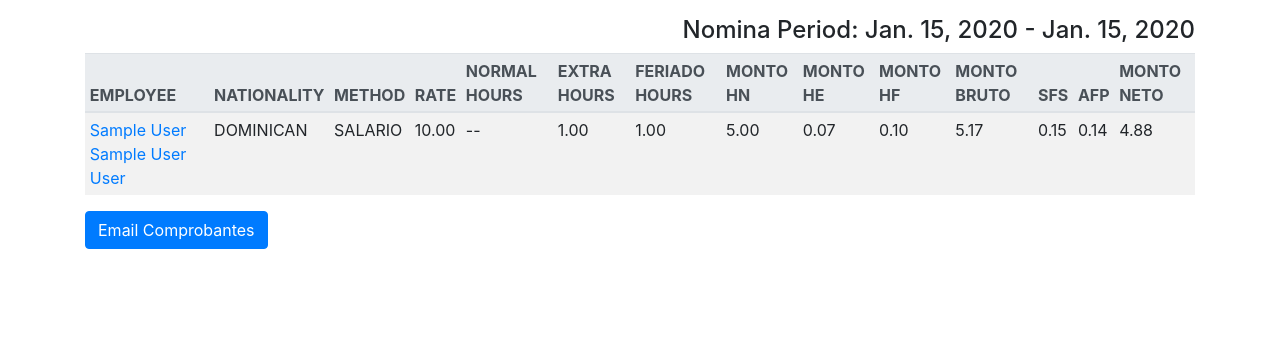
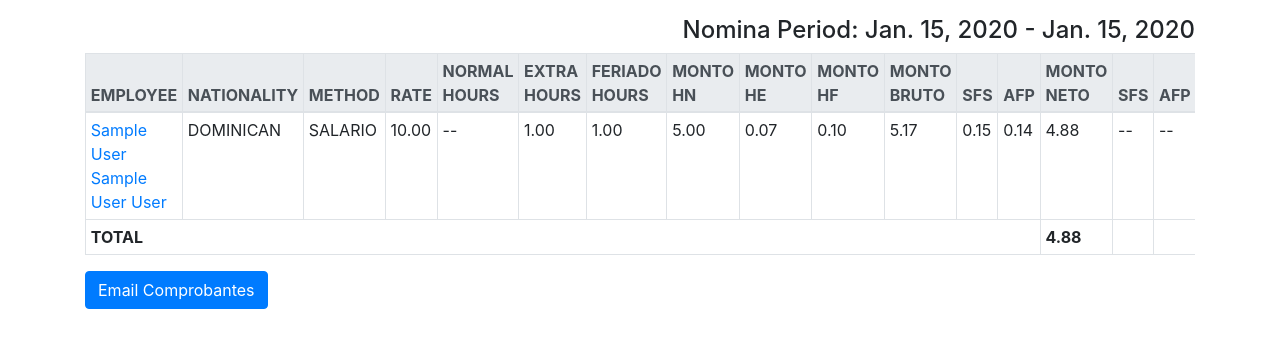
Before and after one commit to g8jedi/jelly, a Django app: page /human-resources/nomina/1/ in a window 1280 px wide. Shown: the part 128-476 px from the top of the page. Run offline with Django 3.2, Linux system fonts and the light colour scheme; tables that the repository leaves empty hold one stand-in row (values such as "Sample post"); some libraries are stand-ins or nearby versions.

Commit message:
refactor

```diff
--- a/human_resources/admin.py
+++ b/human_resources/admin.py
@@ -6,7 +6,7 @@ admin.site.register(Comprobante)
 
 
 class EmployeeAdmin(admin.ModelAdmin):
-    list_display = ('full_name', 'active', 'payment_method', 'email', 'salary', 'hourly')
+    list_display = ('full_name', 'nationality', 'active', 'hire_date', 'email', 'identification')
     list_filter = ('active', 'nationality', 'payment_method')
     search_fields = ('surname', 'middle_name', 'forename')
 
--- a/human_resources/models.py
+++ b/human_resources/models.py
@@ -158,25 +158,25 @@ class Comprobante(models.Model):
 
     def SRL_employer_liability(self):
         if self.employee.nationality == "DOMINICAN":
-            return round((self.taxable_income() * Rule.SRL_EMPLOYER_LIABILITY), 2)
+            return round((self.taxable_income() * Rule.SRL_EMPLOYER_LIABILITY), 0)
         else:
             return "N/A"
 
     def AFP_employer_liability(self):
         if self.employee.nationality == "DOMINICAN":
-            return self.taxable_income() * Rule.AFP_EMPLOYER_LIABILITY
+            return round((self.taxable_income() * Rule.AFP_EMPLOYER_LIABILITY), 0)
         else:
             return "N/A"
 
     def SFS_employer_liability(self):
         if self.employee.nationality == "DOMINICAN":
-            return self.taxable_income() * self.SFS_EMPLOYER_LIABILITY
+            return round((self.taxable_income() * Rule.SFS_EMPLOYER_LIABILITY), 0)
         else:
             return "N/A"
 
     def INFOTEP_employer_liability(self):
         if self.employee.nationality == "DOMINICAN":
-            return self.taxable_income() * Rule.INFOTEP_EMPLOYER_LIABILITY
+            return round((self.taxable_income() * Rule.INFOTEP_EMPLOYER_LIABILITY), 0)
         else:
             return "N/A"
 
@@ -206,6 +206,19 @@ class Nomina(models.Model):
     pay_period_end = models.DateField()
     employees = models.ManyToManyField(Employee, limit_choices_to={'active': True})
 
+    def pay_period(self):
+        return "{} - {}".format(self.pay_period_start, self.pay_period_end)
+
+    def __str__(self):
+        return self.pay_period()
+
+    def total_netpay(self):
+        netpay = Decimal()
+        comprobantes = self.comprobante_set.all()
+        for comprobante in comprobantes:
+            netpay += comprobante.netpay()
+        return netpay
+
 
 def set_up_nomina(sender, instance, **kwargs):
     if instance.employees.exists() is not True:
--- a/human_resources/templates/human_resources/nomina_detail.html
+++ b/human_resources/templates/human_resources/nomina_detail.html
@@ -13,7 +13,8 @@
 <div class="float-md-right">
 	<h4>Nomina Period: {{ nomina.pay_period_start }} - {{ nomina.pay_period_end }}<h4>
 </div>
-<table class="table table-striped table-sm">
+<div class="table-responsive">
+<table class="table table-sm table-bordered table-hover">
 	<thead class="thead-light">
    	 <tr>
       <th scope="col">EMPLOYEE</th>
@@ -30,6 +31,11 @@
 	  <th scope="col">SFS</th>
 	  <th scope="col">AFP</th>
 	  <th scope="col">MONTO NETO</th>
+	  <th scope="col">SFS</th>
+	  <th scope="col">AFP</th>
+	  <th scope="col">SRL</th>
+	  <th scope="col">INFOTEP</th>
+	  <th scope="col">Pago Empresa</th>
    	 </tr>
   	</thead>
     {% for comprobante in nomina.comprobante_set.all %}
@@ -61,10 +67,27 @@
 				<td>{{ comprobante.SFS_employee_deduction|default:"--" }}</td>
 				<td>{{ comprobante.AFP_employee_deduction|default:"--" }}</td>
 				<td>{{ comprobante.netpay|default:"--" }}</td>
+				<td>{{ comprobante.SFS_employer_liability|default:"--" }}</td>
+				<td>{{ comprobante.AFP_employer_liability|default:"--" }}</td>
+				<td>{{ comprobante.SRL_employer_liability|default:"--" }}</td>
+				<td>{{ comprobante.INFOTEP_employer_liability|default:"--" }}</td>
+				<td></td>
             </tr>
     {% endfor %}
+	<tfoot>
+		<tr>
+			<th colspan="13">TOTAL</th>
+			<th>{{ nomina.total_netpay }}</th>
+			<th></th>
+			<th></th>
+			<th></th>
+			<th></th>
+			<th></th>
+		</tr>
+	</tfoot>
 
 </table>
+</div>
 <form action="{% url 'human_resources:email-comprobantes' nomina.id %}" method="post">
     {% csrf_token %}
     <button type="submit" class="btn btn-primary">Email Comprobantes</button>
```
Also changed, not shown: human_resources/tests/test_models.py (+33 -0 lines).
